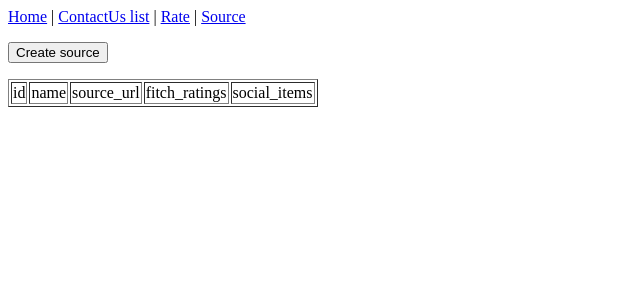
After one commit to dimonyar/currency, a Django app: page /source_list/ in a window 1280 px wide. The commit adds this page. Shown: the top 300 px of the page, without its empty margins (0-640 px from the left). Run offline with Django 4.2, Linux system fonts and the light colour scheme; data that the repository does not hold is empty.

Commit message:
Create a Source mode, CRUD

```diff
--- a/app/currency/templates/includes/navbar.html
+++ b/app/currency/templates/includes/navbar.html
@@ -1,5 +1,6 @@
 <nav>
-    <a href="/">Home</a>
-    <a href="/contactus/">ContactUs list</a>
-    <a href="/rate_list/">Rate</a>
+    <a href="/">Home</a>  |
+    <a href="/contactus/">ContactUs list</a>  |
+    <a href="/rate_list/">Rate</a>  |
+    <a href="/source_list/">Source</a>
 </nav>
--- /dev/null
+++ b/app/currency/templates/source_list.html
@@ -0,0 +1,32 @@
+{% extends 'base.html' %}
+{% block title %}Source List{% endblock %}
+{% block content %}
+<div>
+    <p>
+        <form action="/source_create/">
+            <button>Create source</button>
+        </form>
+    </p>
+</div>
+<table border="1">
+    <tr align="center">
+        <td>id</td>
+        <td>name</td>
+        <td>source_url</td>
+        <td>fitch_ratings</td>
+        <td>social_items</td>
+    </tr>
+    {%for i in source_list %}
+    <tr>
+        <td>{{i.id}}</td>
+        <td>{{i.name}}</td>
+        <td>{{i.source_url}}</td>
+        <td>{{i.fitch_ratings}}</td>
+        <td>{{i.social_items}}</td>
+        <td><form action="/source_update/{{i.id}}/"><button>Edit</button></form></td>
+        <td><form action="/source_delete/{{i.id}}/"><button>Delete</button></form></td>
+    </tr>
+    {% endfor %}
+</table>
+
+{% endblock content %}
--- a/app/currency/views.py
+++ b/app/currency/views.py
@@ -1,6 +1,9 @@
-from currency.models import ContactUs, Rate
+from currency.forms import SourceForm
+from currency.models import ContactUs, Rate, Source
 
-from django.shortcuts import render
+
+from django.http import HttpResponseRedirect
+from django.shortcuts import get_object_or_404, render
 
 
 # ContactUs
@@ -9,12 +12,57 @@ def contactus_list(request):
     return render(request, 'contactus.html', context={'contactus_list': contactus})
 
 
-# ContactUs
+# Rate
 def rate_list(request):
     rate = Rate.objects.all()
     return render(request, 'rate_list.html', context={'rate_list': rate})
 
 
+# Source
+def source_list(request):
+    source = Source.objects.all().order_by('-id')
+    return render(request, 'source_list.html', context={'source_list': source})
+
+
+# Source create
+def source_create(request):
+    if request.method == 'POST':
+        form = SourceForm(request.POST)
+        if form.is_valid():
+            form.save()
+            return HttpResponseRedirect('/source_list/')
+    else:
+        form = SourceForm()
+
+    return render(request, 'source_create.html', context={'form': form})
+
+
+# Source update
+def source_update(request, pk):
+    instance = get_object_or_404(Source, pk=pk)
+
+    if request.method == 'POST':
+        form = SourceForm(request.POST, instance=instance)
+        if form.is_valid():
+            form.save()
+            return HttpResponseRedirect('/source_list/')
+    else:
+        form = SourceForm(instance=instance)
+
+    return render(request, 'source_update.html', context={'form': form})
+
+
+# Source delete
+def source_delete(request, pk):
+    instance = get_object_or_404(Source, pk=pk)
+
+    if request.method == 'POST':
+        instance.delete()
+        return HttpResponseRedirect('/source_list/')
+    else:
+        return render(request, 'source_delete.html', context={'source': instance})
+
+
 # Index
 def index(request):
     return render(request, 'index.html')
--- a/app/settings/urls.py
+++ b/app/settings/urls.py
@@ -8,5 +8,9 @@ urlpatterns = [
     path('admin/', admin.site.urls),
     path('contactus/', currency_views.contactus_list),
     path('rate_list/', currency_views.rate_list),
+    path('source_list/', currency_views.source_list),
+    path('source_create/', currency_views.source_create),
+    path('source_update/<int:pk>/', currency_views.source_update),
+    path('source_delete/<int:pk>/', currency_views.source_delete),
     path('', currency_views.index),
 ]
```
Also changed, not shown: app/currency/forms.py (added, +9 -0 lines), app/currency/models.py (+7 -0 lines), app/currency/templates/source_create.html (added, +13 -0 lines), app/currency/templates/source_delete.html (added, +13 -0 lines), app/currency/templates/source_update.html (added, +13 -0 lines), app/currency/migrations/0005_Source_model.py (added), app/currency/migrations/0006_null_true.py (added).
